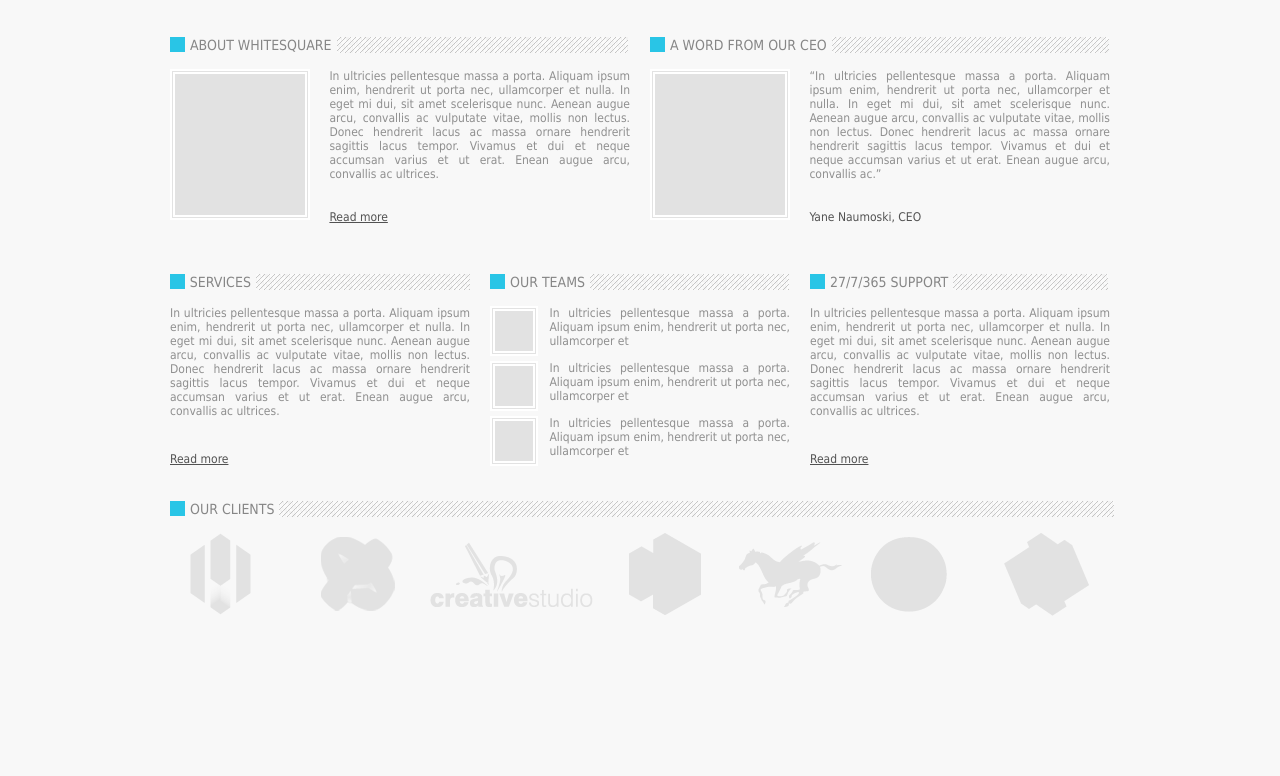
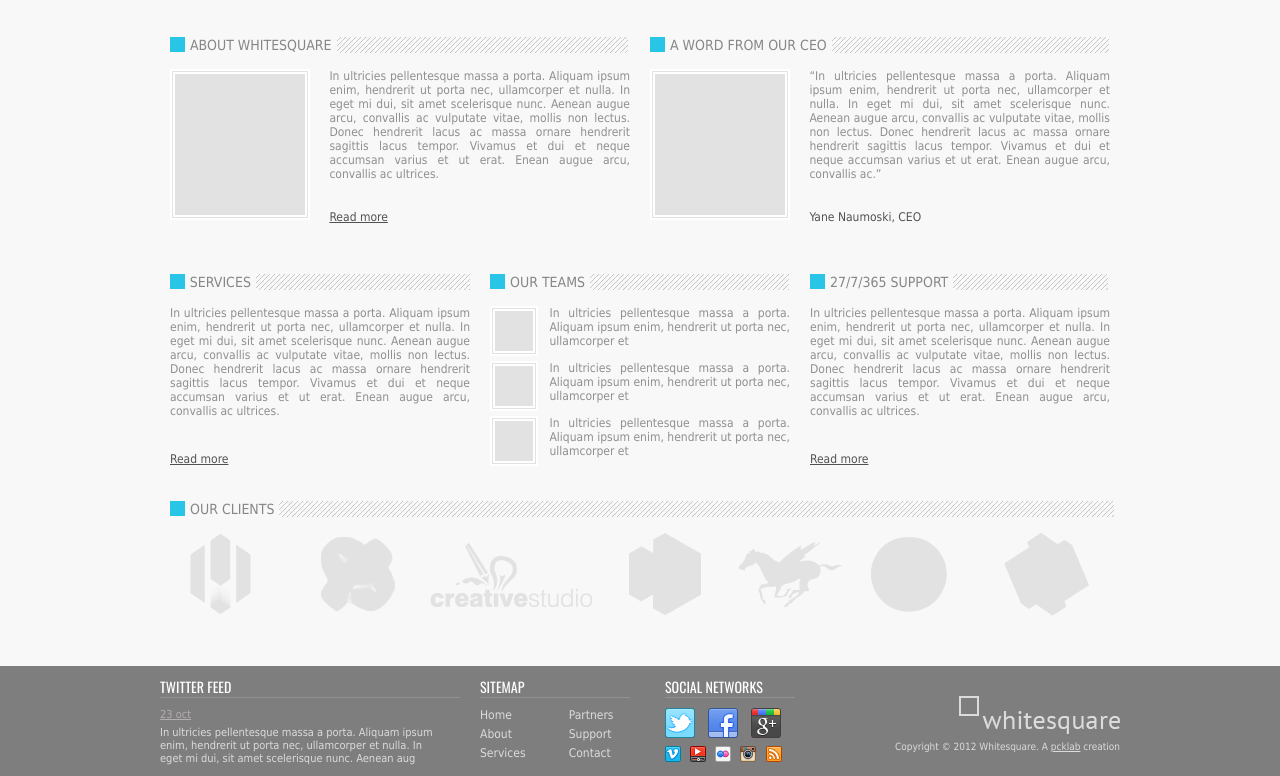
Before and after one commit to butyrd/Whitesquare_Home, a plain HTML site: page index.html in a window 1280 px wide. Shown: the part 615-1391 px from the top of the page. Before the commit the page ends 1281 px from the top, so only its background shows below. Drawn offline with nearby package versions, Linux system fonts and the light colour scheme.

Commit message:
footer_done

```diff
--- a/index.html
+++ b/index.html
@@ -202,6 +202,58 @@
 
     </div> <!-- /блок контента -->
 
+    <footer>
+        <div id="footer">
+
+            <div id="twitter"> <!-- твиттер -->
+            <h3>TWITTER FEED</h3>
+            <time datetime="2012-10-23"><a href="#">23 oct</a></time>
+            <p>In ultricies pellentesque massa a porta. Aliquam ipsum enim, hendrerit ut porta nec, ullamcorper et nulla. In eget mi dui, sit amet scelerisque nunc. Aenean aug
+            </p></div> <!-- /твиттер -->
+
+            <div id="sitemap"> <!-- карта сайта -->
+
+            <h3>SITEMAP</h3>
+
+            <div>
+            <a href="/home/">Home</a>
+            <a href="/about/">About</a>
+            <a href="/services/">Services</a>
+            </div>
+
+            <div>
+            <a href="/partners/">Partners</a>
+            <a href="/customers/">Support</a>
+            <a href="/contact/">Contact</a>
+            </div>
+
+            </div> <!-- /карта сайта -->
+
+            <div id="social"> <!-- социальные ссылки -->
+            <h3>SOCIAL NETWORKS</h3>
+            <a href="http://twitter.com/" class="social-icon twitter"></a>
+            <a href="http://facebook.com/" class="social-icon facebook"></a>
+            <a href="http://plus.google.com/" class="social-icon google-plus"></a>
+            <a href="http://vimeo.com/" class="social-icon-small vimeo"></a>
+            <a href="http://youtube.com/" class="social-icon-small youtube"></a>
+            <a href="http://flickr.com/" class="social-icon-small flickr"></a>
+            <a href="http://instagram.com/" class="social-icon-small instagram"></a>
+            <a href="/rss/" class="social-icon-small rss"></a>
+            </div> <!-- /социальные ссылки -->
+
+            <div id="footer-logo"></div>
+
+            <!-- Блок с копирайтом и логотипом -->
+            <div id="footer-logo">
+            <a href="/"><img src="images/footer-logo.png" alt="Whitesquare logo"></a>
+            <p>Copyright © 2012 Whitesquare. A <a href="http://pcklab.com">pcklab</a> creation</p>
+            </div>
+            <!-- /Блок с копирайтом и логотипом -->
+
+        </div> <!-- /div id="footer" -->
+
+        </footer>
+
 </body>
 
 </html>
--- a/styles.css
+++ b/styles.css
@@ -295,6 +295,135 @@ blockquote cite {
 
 /* стили для footer */
 footer {
-    color: #7e7e7e;
+	background: #7e7e7e;
+	color: #dbdbdb;
+	font-size: 11px;
 }
+
+#footer {
+	max-width: 960px;
+	margin: auto;
+	padding: 10px 0;
+	height: 90px;
+}
+
+/* стили для твиттера */
+footer h3 {
+	font: 14px 'Oswald', sans-serif;
+	color: #fff;
+	border-bottom: 1px solid #919191;
+	margin: 0 0 10px 0;
+}
+
+#twitter time a {
+	color: #b4aeae;
+}
+
+footer p {
+	margin: 5px 0;
+}
+
+#twitter {
+	float: left;
+	width: 300px;
+}
+
+#twitter p {
+	padding-right: 15px;     /*Из интересных моментов здесь следующее: подчеркивание у заголовка мы сделали через нижнюю границу, а сам блок твиттера, как и последующие блоки выровняем по левому краю и задаём ширину.*/
+}/* /стили для твиттера */
+
+/* стили для карты сайта */
+footer a {
+	color: #dbdbdb;
+}
+
+#sitemap {
+	width: 150px;
+	float: left;
+	margin-left: 20px;
+	padding-right: 15px;
+}
+
+#sitemap div {
+	display: inline-block;
+}
+
+#sitemap div + div {
+	margin-left: 40px;
+}
+
+#sitemap a {
+	display: block;
+	text-decoration: none;
+	font-size: 12px;
+	margin-bottom: 5px;
+}
+
+#sitemap a:hover {
+	text-decoration: underline;
+} /* /стили для карты сайта */
+
+/* социальные ссылки */
+/*Здесь мы применили технику спрайтов – когда один файл с изображением применяется для разных картинок. Все ссылки разделились на большие иконки (.social-icon) и маленькие (.social-icon-small). Мы задали этим классом отображение в виде инлайнового блока с фиксированными размерами и одинаковым фоном. А затем с помощью css сдвинули этот фон так, чтобы на каждой ссылке отобразилось соответствующее изображение.*/
+#social {
+	float: left;
+	margin-left: 20px;
+	width: 130px;
+}
+
+.social-icon {
+	width: 30px;
+	height: 30px;
+	background: url(images/social.png) no-repeat;
+	display: inline-block;
+	margin-right: 10px;
+}
+
+.social-icon-small  {
+	width: 16px;
+	height: 16px;
+	background: url(images/social-small.png) no-repeat;
+	display: inline-block;
+	margin: 5px 6px 0 0;
+}
+
+.twitter {
+	background-position: 0 0;
+}
+
+.facebook {
+	background-position: -30px 0;
+}
+
+.google-plus {
+	background-position: -60px 0;
+}
+
+.vimeo {
+	background-position: 0 0;
+}
+
+.youtube {
+	background-position: -16px 0;
+}
+
+.flickr {
+	background-position: -32px 0;
+}
+
+.instagram {
+	background-position: -48px 0;
+}
+
+.rss {
+	background-position: -64px 0;
+} /* /социальные ссылки */
+
+/* Блок с копирайтом и логотипом */
+#footer-logo {
+	float: right;
+	margin-top: 20px;
+	font-size: 10px;
+	text-align: right;
+} /* /Блок с копирайтом и логотипом */
 /* /стили для footer */
```
